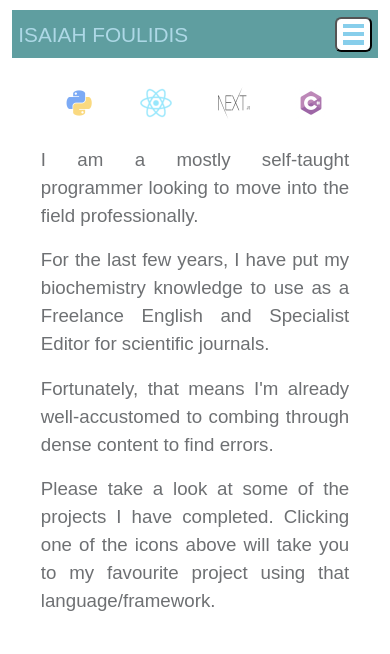
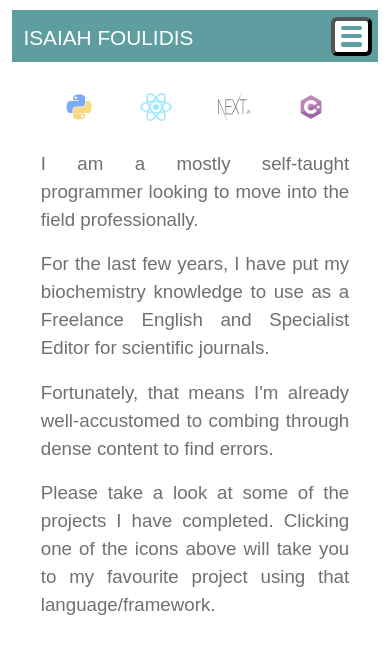
Before and after one commit to ifoulidis/Portfolio-Website, a Next.js app: page / in a window 390 px wide. Shown: the top 654 px of the page. Built offline with nearby package versions, Linux system fonts and the light colour scheme.

Commit message:
style changes

```diff
--- a/styles/globals.css
+++ b/styles/globals.css
@@ -25,13 +25,15 @@ body {
 
 #menuIconB {
   background-color: white;
+  border-width: 0.2em;
   border-radius: 0.3em;
 }
 
 .menuIconDiv {
   width: 1em;
   height: 0.2em;
-  background-color: lightslategray;
+  border-radius: 0.1em;
+  background-color: cadetblue;
   margin: 0.2em 0;
 }
 
@@ -186,15 +188,13 @@ nav {
     margin-top: 0.5em;
   }
 
-  /* Makes my name centered and changes the color. */
+  /* Changes the color of my name. */
   .desktopNavLinks {
-    padding-top: 0.1em;
-    color: lightblue;
+    padding-top: 0.25em;
+    padding-left: 0.25em;
+    color: white;
   }
 
-  .menuIconDiv {
-    background-color: skyblue;
-  }
   /* Spaces out my name and the menu icon. */
   .mobileMenu {
     display: flex;
```
